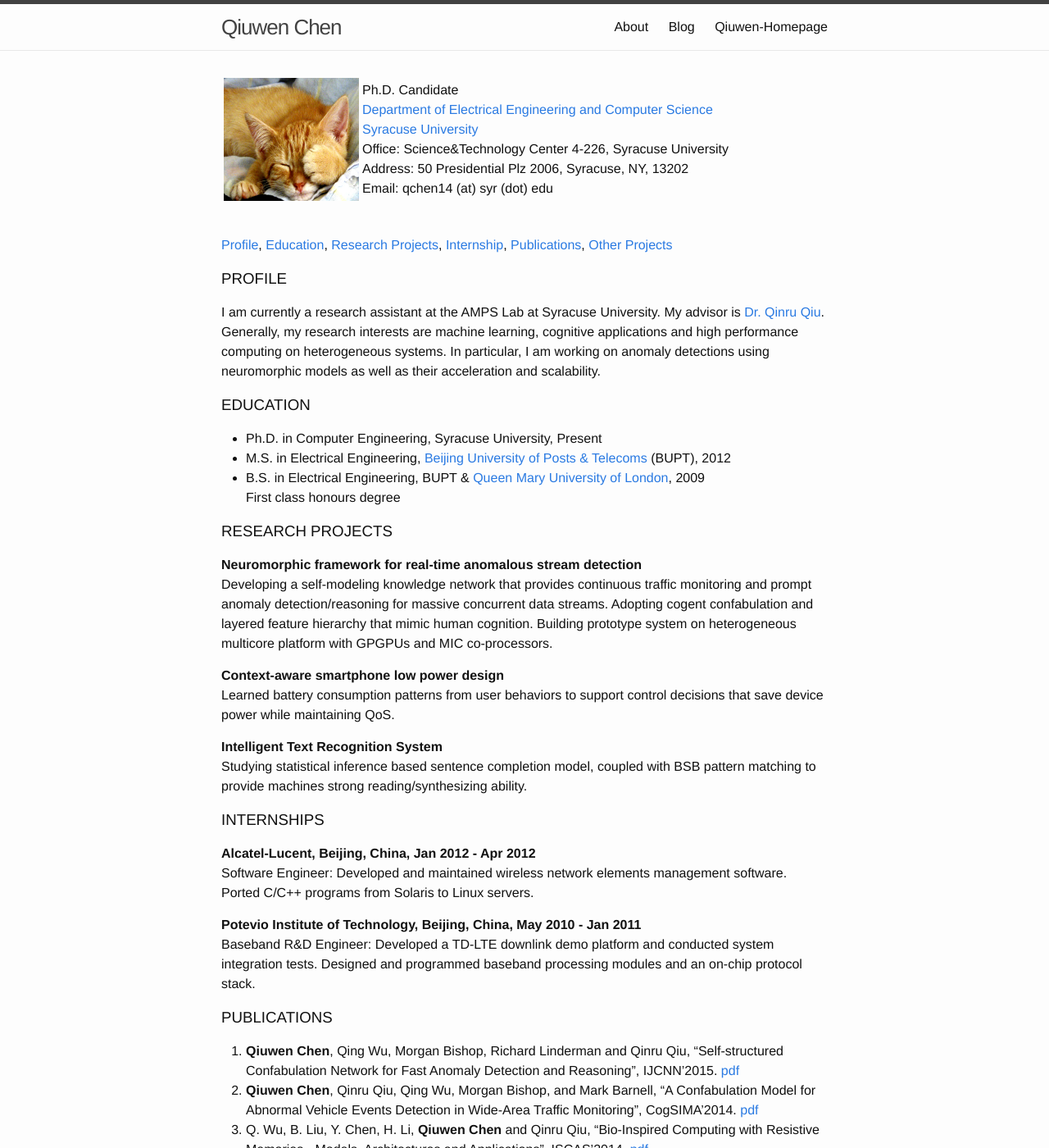
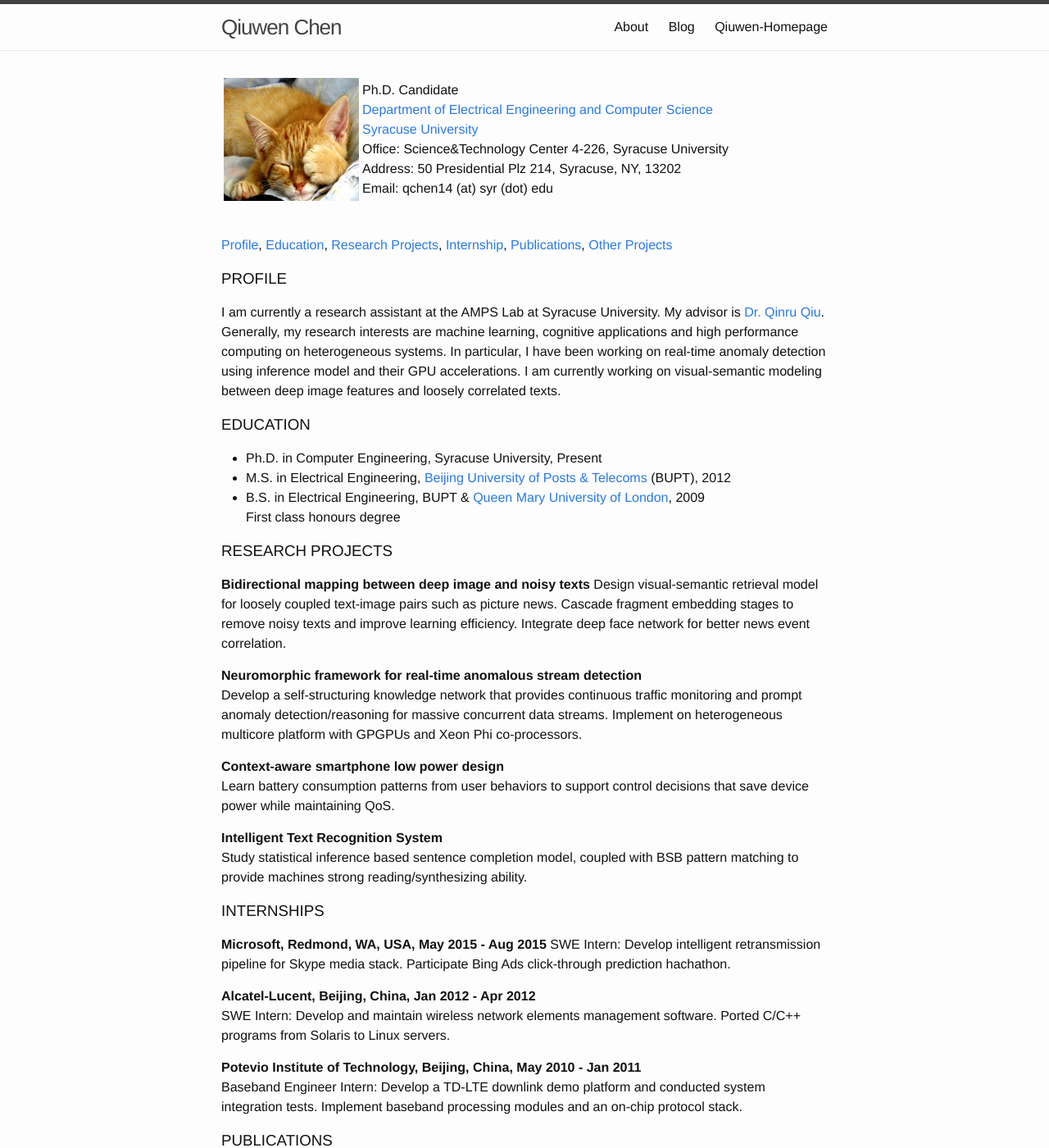
Before and after one commit to autchen/autchen.github.io, a Jekyll site: the page built from index.md, in a window 1280 px wide and 1400 px high. Shown: the whole window at 82% size. Built offline with Jekyll 4.4.1, drawn with Linux system fonts in a browser that asks for light colours; some of the changed text lies outside the part shown.

Commit message:
changed index

```diff
--- a/index.md
+++ b/index.md
@@ -3,14 +3,14 @@ title: Qiuwen-Homepage
 layout: default
 ---
 
-| <img src="resources/images/sleepy_cats.jpg" height="150" width="165"/> | Ph.D. Candidate <br> [Department of Electrical Engineering and Computer Science](http://eng-cs.syr.edu/our-departments/electrical-engineering-and-computer-science/) <br> [Syracuse University](http://www.syr.edu/) <br> Office: Science&Technology Center 4-226, Syracuse University <br> Address: 50 Presidential Plz 2006, Syracuse, NY, 13202 <br> Email: qchen14 (at) syr (dot) edu |
+| <img src="resources/images/sleepy_cats.jpg" height="150" width="165"/> | Ph.D. Candidate <br> [Department of Electrical Engineering and Computer Science](http://eng-cs.syr.edu/our-departments/electrical-engineering-and-computer-science/) <br> [Syracuse University](http://www.syr.edu/) <br> Office: Science&Technology Center 4-226, Syracuse University <br> Address: 50 Presidential Plz 214, Syracuse, NY, 13202 <br> Email: qchen14 (at) syr (dot) edu |
 
 <br>
 
 [Profile](#profile), [Education](#education), [Research Projects](#research-projects), [Internship](#internships), [Publications](#publications), [Other Projects](#other-projects)
 
 ### PROFILE
-I am currently a research assistant at the AMPS Lab at Syracuse University. My advisor is [Dr. Qinru Qiu](http://hydrogen.syr.edu/~qqiu/). Generally, my research interests are machine learning, cognitive applications and high performance computing on heterogeneous systems. In particular, I am working on anomaly detections using neuromorphic models as well as their acceleration and scalability.
+I am currently a research assistant at the AMPS Lab at Syracuse University. My advisor is [Dr. Qinru Qiu](http://hydrogen.syr.edu/~qqiu/). Generally, my research interests are machine learning, cognitive applications and high performance computing on heterogeneous systems. In particular, I have been working on real-time anomaly detection using inference model and their GPU accelerations. I am currently working on visual-semantic modeling between deep image features and loosely correlated texts.
 
 ### EDUCATION
 * Ph.D. in Computer Engineering, Syracuse University, Present
@@ -19,33 +19,40 @@ I am currently a research assistant at the AMPS Lab at Syracuse University. My a
 First class honours degree
 
 ### RESEARCH PROJECTS
+**Bidirectional mapping between deep image and noisy texts**
+Design visual-semantic retrieval model for loosely coupled text-image pairs such as picture news. Cascade fragment embedding stages to remove noisy texts and improve learning efficiency. Integrate deep face network for better news event correlation.
+
 **Neuromorphic framework for real-time anomalous stream detection**
-Developing a self-modeling knowledge network that provides continuous traffic monitoring and prompt anomaly detection/reasoning for massive concurrent data streams. Adopting cogent confabulation and layered feature hierarchy that mimic human cognition. Building prototype system on heterogeneous multicore platform with GPGPUs and MIC co-processors.
+Develop a self-structuring knowledge network that provides continuous traffic monitoring and prompt anomaly detection/reasoning for massive concurrent data streams. Implement on heterogeneous multicore platform with GPGPUs and Xeon Phi co-processors.
 
 **Context-aware smartphone low power design**
-Learned battery consumption patterns from user behaviors to support control decisions that save device power while maintaining QoS.
+Learn battery consumption patterns from user behaviors to support control decisions that save device power while maintaining QoS.
 
 **Intelligent Text Recognition System**
-Studying statistical inference based sentence completion model, coupled with BSB pattern matching to provide machines strong reading/synthesizing ability.
+Study statistical inference based sentence completion model, coupled with BSB pattern matching to provide machines strong reading/synthesizing ability.
 
 ### INTERNSHIPS
+**Microsoft, Redmond, WA, USA, May 2015 - Aug 2015**
+SWE Intern: Develop intelligent retransmission pipeline for Skype media stack. Participate Bing Ads click-through prediction hachathon.
+
 **Alcatel-Lucent, Beijing, China, Jan 2012 - Apr 2012**
-Software Engineer: Developed and maintained wireless network elements management software. Ported C/C++ programs from Solaris to Linux servers.
+SWE Intern: Develop and maintain wireless network elements management software. Ported C/C++ programs from Solaris to Linux servers.
 
 **Potevio Institute of Technology, Beijing, China, May 2010 - Jan 2011**
-Baseband R&D Engineer: Developed a TD-LTE downlink demo platform and conducted system integration tests. Designed and programmed baseband processing modules and an on-chip protocol stack.
+Baseband Engineer Intern: Develop a TD-LTE downlink demo platform and conducted system integration tests. Implement baseband processing modules and an on-chip protocol stack.
 
 ### PUBLICATIONS
-1. **Qiuwen Chen**, Qing Wu, Morgan Bishop, Richard Linderman and Qinru Qiu, "Self-structured Confabulation Network for Fast Anomaly Detection and Reasoning", IJCNN'2015. [pdf](https://onedrive.live.com/redir?resid=731dfd14fe9cfc26!3654&authkey=!ADrNaUvbpNEDP7o&ithint=file%2cpdf)
-2. **Qiuwen Chen**, Qinru Qiu, Qing Wu, Morgan Bishop, and Mark Barnell, "A Confabulation Model for Abnormal Vehicle Events Detection in Wide-Area Traffic Monitoring", CogSIMA'2014. [pdf](https://onedrive.live.com/redir?resid=731dfd14fe9cfc26!3265&authkey=!ADQHeHMSR5-wmO0&ithint=file%2cpdf)
-3. Q. Wu, B. Liu, Y. Chen, H. Li, **Qiuwen Chen** and Qinru Qiu, "Bio-Inspired Computing with Resistive Memories - Models, Architectures and Applications", ISCAS'2014. [pdf](https://onedrive.live.com/redir?resid=731dfd14fe9cfc26!3268&authkey=!ACiVk_KEeN4zHAQ&ithint=file%2cpdf)
-4. Hao Shen, **Qiuwen Chen** and Qinru Qiu, "Battery Aware Stochastic QoS Boosting in Mobile Computing Devices", DATE'2014. [pdf](https://onedrive.live.com/redir?resid=731dfd14fe9cfc26!3269&authkey=!APj99oDhh_Jneys&ithint=file%2cpdf)
-5. **Qiuwen Chen**, Qinru Qiu, Hai Li and Qing Wu, "A Neuromorphic Architecture for Anomaly Detection in Autonomous Large-Area Traffic Monitoring", ICCAD'2013. [pdf](https://onedrive.live.com/redir?resid=731dfd14fe9cfc26!3270&authkey=!AHVWAC2oTla_E3E&ithint=file%2cpdf)
-6. **Qiuwen Chen**, Z. Wu, Hao Jin, "A Multi-user Cooperation Scheme based on Component Demodulation", ICCTA'2011. [pdf](https://onedrive.live.com/redir?resid=731dfd14fe9cfc26!3266&authkey=!ANVG-RIklHd7W8s&ithint=file%2cpdf)
-7. **Qiuwen Chen**, "Enhanced Turbo Network Coding with Additional Error Protection by Hybrid Iterative Decoding", ICCSN'2011. [pdf](https://onedrive.live.com/redir?resid=731dfd14fe9cfc26!3267&authkey=!AACW7Jc4CU0PXao&ithint=file%2cpdf)
+1. **Qiuwen Chen** and Qinru Qiu, "Enhancing Bidirectional Association between Deep Image Representations and Loosely Correlated Texts", IJCNN'2016. [pdf](https://onedrive.live.com/redir?resid=731DFD14FE9CFC26!5547&authkey=!AM3a-U1Pr0INN_8&ithint=file%2cpdf)
+2. **Qiuwen Chen**, Qing Wu, Morgan Bishop, Richard Linderman and Qinru Qiu, "Self-structured Confabulation Network for Fast Anomaly Detection and Reasoning", IJCNN'2015. [pdf](https://onedrive.live.com/redir?resid=731dfd14fe9cfc26!3654&authkey=!ADrNaUvbpNEDP7o&ithint=file%2cpdf)
+3. **Qiuwen Chen**, Qinru Qiu, Qing Wu, Morgan Bishop, and Mark Barnell, "A Confabulation Model for Abnormal Vehicle Events Detection in Wide-Area Traffic Monitoring", CogSIMA'2014. [pdf](https://onedrive.live.com/redir?resid=731dfd14fe9cfc26!3265&authkey=!ADQHeHMSR5-wmO0&ithint=file%2cpdf)
+4. Q. Wu, B. Liu, Y. Chen, H. Li, **Qiuwen Chen** and Qinru Qiu, "Bio-Inspired Computing with Resistive Memories - Models, Architectures and Applications", ISCAS'2014. [pdf](https://onedrive.live.com/redir?resid=731dfd14fe9cfc26!3268&authkey=!ACiVk_KEeN4zHAQ&ithint=file%2cpdf)
+5. Hao Shen, **Qiuwen Chen** and Qinru Qiu, "Battery Aware Stochastic QoS Boosting in Mobile Computing Devices", DATE'2014. [pdf](https://onedrive.live.com/redir?resid=731dfd14fe9cfc26!3269&authkey=!APj99oDhh_Jneys&ithint=file%2cpdf)
+6. **Qiuwen Chen**, Qinru Qiu, Hai Li and Qing Wu, "A Neuromorphic Architecture for Anomaly Detection in Autonomous Large-Area Traffic Monitoring", ICCAD'2013. [pdf](https://onedrive.live.com/redir?resid=731dfd14fe9cfc26!3270&authkey=!AHVWAC2oTla_E3E&ithint=file%2cpdf)
+7. **Qiuwen Chen**, Z. Wu, Hao Jin, "A Multi-user Cooperation Scheme based on Component Demodulation", ICCTA'2011. [pdf](https://onedrive.live.com/redir?resid=731dfd14fe9cfc26!3266&authkey=!ANVG-RIklHd7W8s&ithint=file%2cpdf)
+8. **Qiuwen Chen**, "Enhanced Turbo Network Coding with Additional Error Protection by Hybrid Iterative Decoding", ICCSN'2011. [pdf](https://onedrive.live.com/redir?resid=731dfd14fe9cfc26!3267&authkey=!AACW7Jc4CU0PXao&ithint=file%2cpdf)
 
 ### OTHER PROJECTS
-**Friend recommendation service in distributed social network:** implemented a basic friend recommendation module on Diaspora*. Further study the policy extension using simulation on Facebook dataset. [pdf](https://onedrive.live.com/redir?resid=731dfd14fe9cfc26!3695&authkey=!AE1jnDwtAQt59II&ithint=file%2cpdf) [src](https://github.com/autchen/diaspora)
+**Friend recommendation service in distributed social network:** implemented a basic friend recommendation module on Diaspora. Further study the policy extension using simulation on Facebook dataset. [pdf](https://onedrive.live.com/redir?resid=731dfd14fe9cfc26!3695&authkey=!AE1jnDwtAQt59II&ithint=file%2cpdf) [src](https://github.com/autchen/diaspora)
 
 **Cross-proximity probabilistic modeling of actor behavior:** designed a link prediction algorithm for dynamic social networks based on a dual hidden Markov model (HMM) coupled with diversified influence factors. [pdf](https://onedrive.live.com/redir?resid=731dfd14fe9cfc26!3272&authkey=!AJ834RwxkOOf5rk&ithint=file%2cpdf) [src](https://github.com/autchen/turbo_hmm)
 
```
